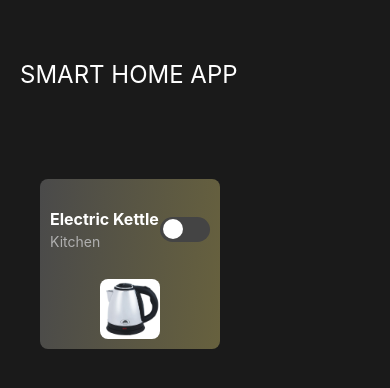
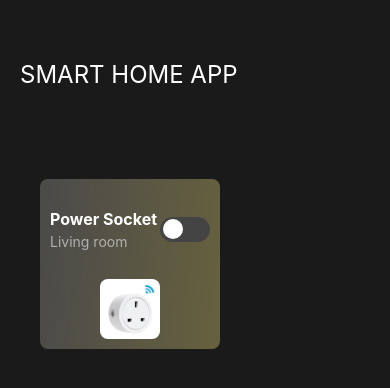
Before and after one commit to TIZIHMARKP/Smart-Home-App, a React Native app: screen / in a window 390 px wide. Shown: the top 388 px of the page. Built offline with nearby package versions, Linux system fonts and the light colour scheme.

Commit message:
Successfully made the deviceCard to accept the device prop and display the prop on screen by accessing the index

```diff
--- a/components/device/DeviceCard.js
+++ b/components/device/DeviceCard.js
@@ -7,20 +7,22 @@ import ElectricKettle from '../../assets/images/electricKettle.jpg'
 
 
 
-function DeviceCard(){
+function DeviceCard(props){
 
-    const device = {
-        id: 1,
-        name: "Electric Kettle",
-        room: "Kitchen",
-        image: ElectricKettle,
-    }
+    // const device = {
+    //     id: 1,
+    //     name: "Electric Kettle",
+    //     room: "Kitchen",
+    //     image: ElectricKettle,
+    // }
+
+    const device = props.device;
 
     const [isDeviceOn, setIsDeviceOn] = useState(false);
 
     const handleToggle = () => {
         setIsDeviceOn(!isDeviceOn);
-        console.log(device.name + 'is now: ', !isDeviceOn ? 'ON' : 'Off');
+        console.log(device.name + ' is now: ', !isDeviceOn ? 'ON' : 'Off');
 
     }
 
--- a/screens/Home/DashboardScreen.js
+++ b/screens/Home/DashboardScreen.js
@@ -14,58 +14,55 @@ function DashboarScreen() {
   {
     id: 1,
     name: "Electric Kettle",
-      status: "off",
-      temperature: 25,
     room: "Kitchen",
     image: ElectricKettle,
+    type: "temperature", // temp display is present 4 kettle, so would thing about it
+    temperature: 25,     // todo
   },
   {
     id: 2,
     name: "Coffee machine",
-        status: "off",
+    room: 'Kitchen',
+    image: coffeeMachine,
+    type: "temperature",
     temperature: 25,
-        room: 'Kitchen',
-        image: coffeeMachine
   },
   {
     id: 3,
     name: "Rice cooker",
-        status: 'off',
+    room: 'Kitchen',
+    image: riceCokker,
+    type: "temperature",
     temperature: 25,
-        room: 'Kitchen',
-        image: riceCokker
   },
   {
     id: 4,
     name: 'Washing machine',
-        status: 'off',
-        temperature: 25,
-        room: 'Loundry',
-        image: washingMachine
+    room: 'Laundry room',
+    image: washingMachine,
+    type: "basic" // on/off
   },
   {
     id: 5,
     name: 'Power Socket',
-        status: 'off',
-        temperature: 25,
     room: 'Living room',
-        image: powerSocket
+    image: powerSocket,
+    type: "basic" //  on/off
   },
   {
     id: 6,
     name: 'Smart Station',
-        status: 'off',
-        temperature: 25,
     room: 'Kids room',
-        image: SmartStation
+    image: SmartStation,
+    type: "basic" // on/off
   }
+];
 
-  ];
 
 
   return(
     <View style={styles.container}>
-        <DeviceCard />
+        <DeviceCard device = {devices[4]} />
     </View>
   )
 }
```
Lines whose indentation alone changed are shown as unchanged.
